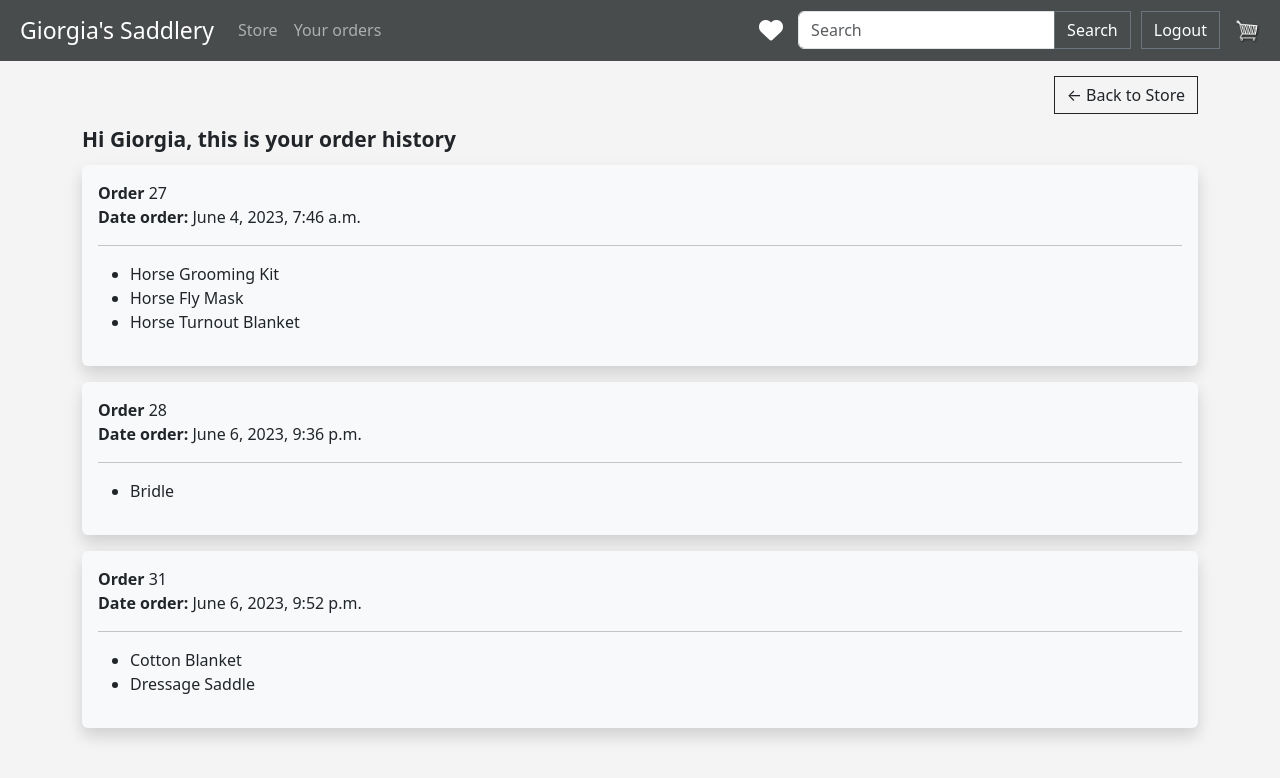
After one commit to GiorgiaModi/PPM_eCommerce, a Django app: page /order_history/ in a window 1280 px wide. The commit adds this page. Shown: the top 778 px of the page. Run offline with Django 4.2, Linux system fonts and the light colour scheme; a user stored in the database is signed in; data comes from the database, SQL or seed files in the repository; both versions use the stored data as it was after the commit; some libraries are stand-ins or nearby versions.

Commit message:
order history

```diff
--- a/store/models.py
+++ b/store/models.py
@@ -64,9 +64,10 @@ class OrderModel(models.Model):
         total = sum([item.quantity for item in orderitems])
         return total
 
-    def calculate_checkout(self):
-        return self.calculate_cart_total()+5   #metti a posto se vuoi cambiare la shipping
-
+    def get_ordered_products(self):
+        order_items = self.orderitemmodel_set.all()
+        products = [item.product for item in order_items]
+        return products
 
 
 class OrderItemModel(models.Model):
--- a/store/templates/store/checkout.html
+++ b/store/templates/store/checkout.html
@@ -6,7 +6,7 @@
     <div class="col-lg-6" >
         <div id="form-wrapper">
             {% if submitted %}
-                <div style="font-size: 20px; padding-bottom: 20px"><strong>Your order has been completed successfully </strong>   <i class="fa-regular fa-face-smile-beam fa-lg"></i></div>
+                <div style="font-size: 20px; padding-bottom: 20px; padding-top: 20px;"><strong>Your order has been completed successfully </strong>   <i class="fa-regular fa-face-smile-beam fa-lg"></i></div>
                 <br/>
                 <div>
                     <a  class="btn btn-outline-dark" href="{% url 'store' %}">&#x2190; Back to Store For New Order!</a>
--- a/store/templates/store/main.html
+++ b/store/templates/store/main.html
@@ -46,6 +46,9 @@
     <ul class="navbar-nav mr-auto">
       <li class="nav-item active">
         <a class="nav-link" href="{% url 'store' %}"> Store</a>
+      </li>
+      <li class="nav-item ">
+        <a class="nav-link" href="{% url 'orderHistory' %}"> Your orders</a>
       </li>
 
     </ul>
--- /dev/null
+++ b/store/templates/store/order_history.html
@@ -0,0 +1,31 @@
+{% extends 'store/main.html' %}
+{% load static %}
+{% block content %}
+<div style="display: flex; justify-content: right; margin-top: 15px;">
+    <a  class="btn btn-outline-dark" href="{% url 'store' %}">&#x2190; Back to Store </a>
+</div>
+<div style="font-size: 21px; margin-top: 10px; margin-bottom: 10px;">
+        <strong> Hi {{customer.name}}, this is your order history </strong>
+</div>
+
+{% for order in orders %}
+        <div class="shadow p-3 mb-3 bg-body-tertiary rounded">
+                <div>
+                    <strong>Order </strong>
+                    {{ order.id }}
+                    <br/>
+                    <strong>Date order: </strong>
+                    {{ order.date_order}}
+                </div>
+                <hr>
+                <div>
+                    <ul>
+                        {% for product in order.get_ordered_products %}
+                            <li>{{ product.name }}  </li>
+                        {% endfor %}
+                    </ul>
+                </div>
+        </div>
+{% endfor %}
+
+{% endblock content %}
--- a/store/urls.py
+++ b/store/urls.py
@@ -15,5 +15,6 @@ urlpatterns = [
     path('likedProducts/', views.likedProducts, name='likedProducts'),
     path('category_page/<int:id>/', views.category, name='category'),
     path('detail/<int:id>/add_review/', views.addReview, name='addReview'),
-    path('deleteReview/<int:id>/', views.deleteReview, name='deleteReview')
+    path('deleteReview/<int:id>/', views.deleteReview, name='deleteReview'),
+    path('order_history/', views.orderHistory, name='orderHistory')
 ]
--- a/store/views.py
+++ b/store/views.py
@@ -235,3 +235,10 @@ def deleteReview(request, id):
     review.delete()
     detail_url = reverse('detail', args=[product_id])
     return redirect(detail_url)
+
+
+def orderHistory(request):
+    customer = request.user.customermodel
+    orders = OrderModel.objects.filter(customer=customer, complete=True)
+    context = {'orders': orders, 'customer': customer}
+    return render(request, 'store/order_history.html', context)
```
Also changed, not shown: db.sqlite3.
